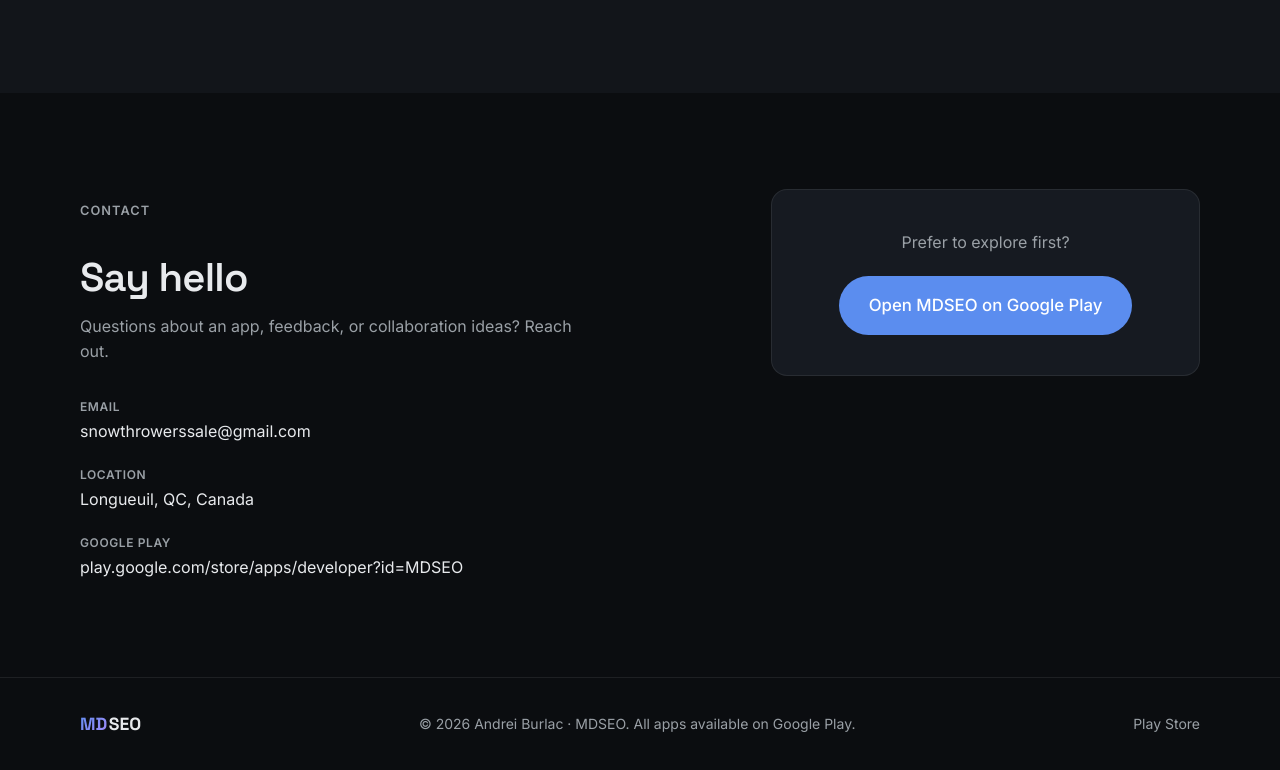
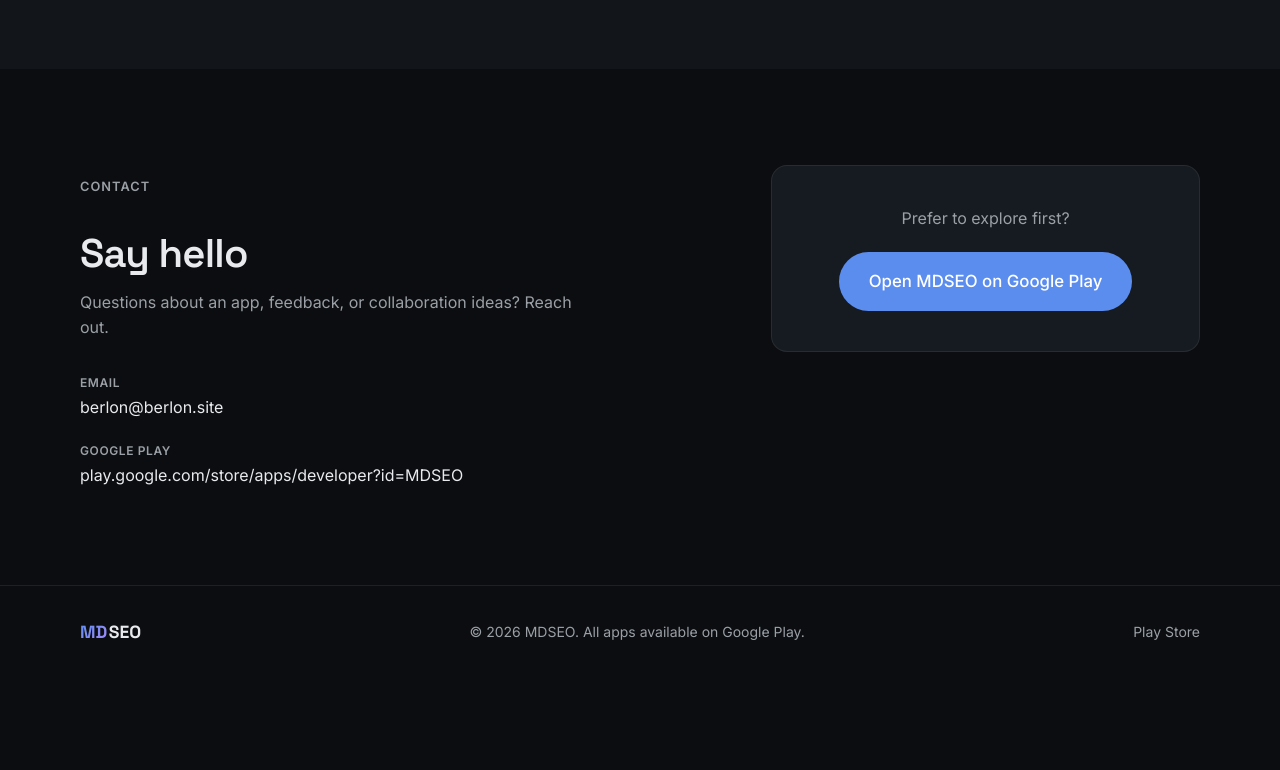
Before and after one commit to berlongames/mdseo-website, a plain HTML site: page index.html in a window 1280 px wide. Shown: the part 3707-4477 px from the top of the page. After the commit the page ends 4385 px from the top, so only its background shows below. Drawn offline with Linux system fonts and the light colour scheme.

Commit message:
Replace personal name with MDSEO, update email, remove location

```diff
--- a/index.html
+++ b/index.html
@@ -3,7 +3,7 @@
 <head>
   <meta charset="UTF-8">
   <meta name="viewport" content="width=device-width, initial-scale=1.0">
-  <title>MDSEO — Indie Apps by Andrei Burlac</title>
+  <title>MDSEO — Indie Android Apps</title>
   <meta name="description" content="MDSEO creates playful, privacy-first Android apps — from retro film cameras and voice screenshots to arcade games, local PDF tools, and live stock status bar alerts.">
   <link rel="preconnect" href="https://fonts.googleapis.com">
   <link rel="preconnect" href="https://fonts.gstatic.com" crossorigin>
@@ -144,7 +144,7 @@
         <div class="about-content">
           <p class="eyebrow">About</p>
           <h2>Built by one person who likes useful + playful software</h2>
-          <p>MDSEO is the developer name of <strong>Andrei Burlac</strong>, an indie Android developer based in Longueuil, Quebec, Canada.</p>
+          <p><strong>MDSEO</strong> is an indie Android studio focused on small, privacy-first apps.</p>
           <p>The apps share a common philosophy: stay small, respect privacy, avoid accounts and cloud lock-in where possible, and try to make something that feels a little different from the usual Play Store fare.</p>
           <p>Whether it’s the deliberate constraint of only 36 film frames a week, the joy of shooting termites with watermelon seeds, live NVDA prices in the status bar, or editing a PDF without uploading it anywhere — the goal is the same: make something people actually enjoy using.</p>
         </div>
@@ -175,8 +175,7 @@
           <h2>Say hello</h2>
           <p>Questions about an app, feedback, or collaboration ideas? Reach out.</p>
           <div class="contact-details">
-            <a href="mailto:snowthrowerssale@gmail.com" class="contact-link"><span class="contact-label">Email</span><span>snowthrowerssale@gmail.com</span></a>
-            <div class="contact-link"><span class="contact-label">Location</span><span>Longueuil, QC, Canada</span></div>
+            <a href="mailto:berlon@berlon.site" class="contact-link"><span class="contact-label">Email</span><span>berlon@berlon.site</span></a>
             <a href="https://play.google.com/store/apps/developer?id=MDSEO" class="contact-link" target="_blank" rel="noopener"><span class="contact-label">Google Play</span><span>play.google.com/store/apps/developer?id=MDSEO</span></a>
           </div>
         </div>
@@ -191,7 +190,7 @@
   <footer class="site-footer">
     <div class="container footer-inner">
       <div class="footer-brand"><span class="logo-mark">MD</span><span class="logo-text">SEO</span></div>
-      <p class="footer-copy">© 2026 Andrei Burlac · MDSEO. All apps available on Google Play.</p>
+      <p class="footer-copy">© 2026 MDSEO. All apps available on Google Play.</p>
       <div class="footer-links"><a href="https://play.google.com/store/apps/developer?id=MDSEO" target="_blank" rel="noopener">Play Store</a></div>
     </div>
   </footer>
```
